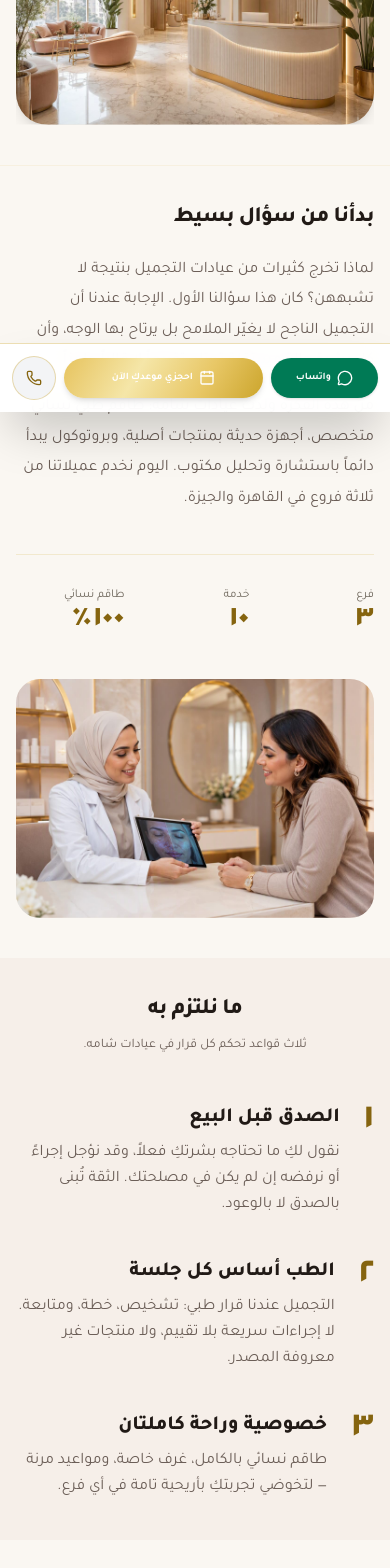
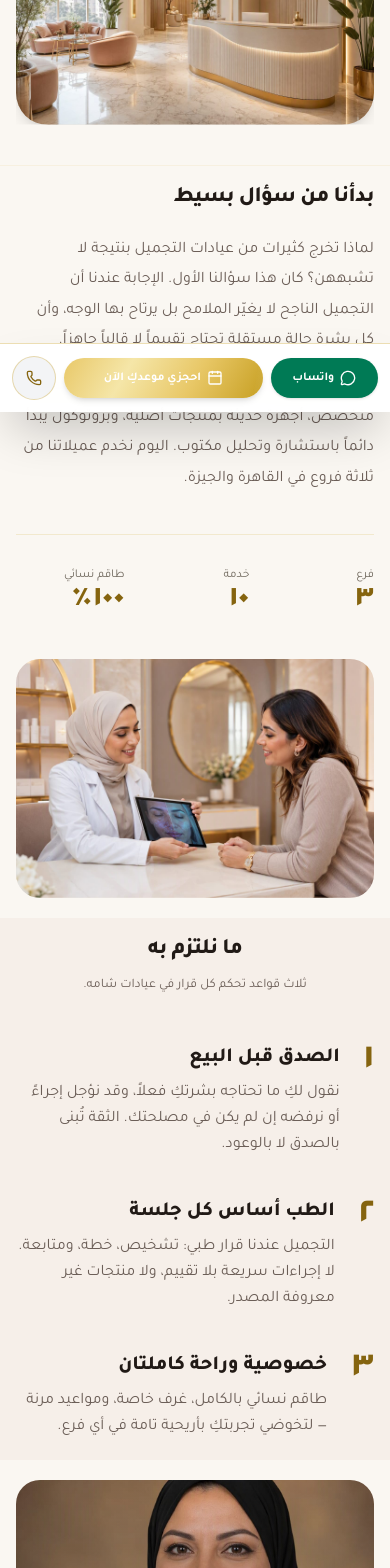
Before and after one commit to AbdelrahmenSalama256/ShamahClinic, a Next.js app: page /about in a window 390 px wide. Shown: the part 432-2000 px from the top of the page. Built offline with nearby package versions, Linux system fonts and the light colour scheme.

Commit message:
Refactor spacing in various components for improved layout consistency

```diff
--- a/src/app/globals.css
+++ b/src/app/globals.css
@@ -246,11 +246,10 @@ body {
    Applies to <button>, <a> with button-like classes
    ============================================ */
 
-/* كل الأزرار */
 button,
 a[class*="rounded-full"]:has(> svg, span),
 a[class*="items-center"]:has(> svg, span) {
-  font-size: 10px;
+  font-size: 12px;
   line-height: 1.4;
   transition: 0.3s all ease-in-out !important;
 }
--- a/src/components/home/HomeBody.tsx
+++ b/src/components/home/HomeBody.tsx
@@ -31,7 +31,7 @@ const Section: React.FC<{
   children: React.ReactNode;
   className?: string;
 }> = ({ id, children, className = "" }) => (
-  <section id={id} className={`py-10 lg:py-16 ${className}`}>
+  <section id={id} className={`py-5 lg:py-16 ${className}`}>
     <div className="max-w-7xl mx-auto px-4 sm:px-6 lg:px-8">{children}</div>
   </section>
 );
--- a/src/components/pages/AboutClient.tsx
+++ b/src/components/pages/AboutClient.tsx
@@ -54,7 +54,7 @@ export const AboutClient: React.FC = () => {
       />
 
       {/* Story — asymmetric editorial split */}
-      <section className="py-10 lg:py-16 bg-[var(--bg-primary)]">
+      <section className="py-5 lg:py-16 bg-[var(--bg-primary)]">
         <div className="max-w-7xl mx-auto px-4 sm:px-6 lg:px-8 grid lg:grid-cols-12 gap-10 lg:gap-16 items-center">
           <div className="lg:col-span-6">
             <SectionHeading
@@ -106,7 +106,7 @@ export const AboutClient: React.FC = () => {
       </section>
 
       {/* Values — numbered editorial list, not identical cards */}
-      <section className="py-10 lg:py-16 bg-[var(--bg-secondary)]/60">
+      <section className="py-5 lg:py-16 bg-[var(--bg-secondary)]/60">
         <div className="max-w-4xl mx-auto px-4 sm:px-6">
           <SectionHeading
             align="center"
@@ -130,7 +130,7 @@ export const AboutClient: React.FC = () => {
       </section>
 
       {/* Teasers to team & branches */}
-      <section className="py-10 lg:py-16 bg-[var(--bg-primary)]">
+      <section className="py-5 lg:py-16 bg-[var(--bg-primary)]">
         <div className="max-w-7xl mx-auto px-4 sm:px-6 lg:px-8 grid md:grid-cols-2 gap-6">
           <Reveal className="relative rounded-3xl overflow-hidden min-h-[300px] group">
             <Photo slot={images.doctors.doctor1} ratio="landscape" className="!aspect-auto !absolute inset-0 !h-full" imgClassName="group-hover:scale-105 transition-transform duration-700 ease-[cubic-bezier(.22,1,.36,1)]" sizes="(max-width:768px) 100vw, 45vw" />
--- a/src/components/pages/JournalArticleClient.tsx
+++ b/src/components/pages/JournalArticleClient.tsx
@@ -116,7 +116,7 @@ export const JournalArticleClient: React.FC<{ article: Article }> = ({
         ]}
       />
 
-      <article className="py-10 lg:py-16">
+      <article className="py-5 lg:py-16">
         <div className="max-w-7xl mx-auto px-4 sm:px-6 lg:px-8">
           <div className="grid lg:grid-cols-[minmax(0,1fr)_280px] gap-10 lg:gap-14">
             {/* ══════════════ MAIN CONTENT ══════════════ */}
--- a/src/components/pages/JournalClient.tsx
+++ b/src/components/pages/JournalClient.tsx
@@ -26,7 +26,7 @@ export const JournalClient: React.FC = () => {
         photo={images.journal.routine}
       />
 
-      <section className="py-10 lg:py-16">
+      <section className="py-5 lg:py-16">
         <div className="max-w-7xl mx-auto px-4 sm:px-6 lg:px-8">
           <h2 className="sr-only">{t("أحدث المقالات", "Latest articles")}</h2>
           <div className="grid grid-cols-2 lg:grid-cols-3 gap-3 sm:gap-6 lg:gap-8">
--- a/src/components/ui/CtaBand.tsx
+++ b/src/components/ui/CtaBand.tsx
@@ -63,7 +63,7 @@ export const CtaBand: React.FC<CtaBandProps> = ({
           {/* Content side */}
           <div
             className={`flex flex-col justify-center px-6 sm:px-10 lg:px-14 ${
-              compact ? "py-10 lg:py-12" : "py-12 lg:py-16"
+              compact ? "py-5 lg:py-12" : "py-12 lg:py-16"
             }`}
           >
             <Reveal>
--- a/src/lib/site.ts
+++ b/src/lib/site.ts
@@ -26,25 +26,25 @@ const featuredServices: NavChild[] = treatmentsData
 /** Primary navigation, in display order. "الرئيسية" is first. */
 export const primaryNav: NavItem[] = [
   { href: "/", label: { ar: "الرئيسية", en: "Home" } },
+  { href: "/about", label: { ar: "من نحن", en: "About" } },
   {
     href: "/services",
     label: { ar: "الخدمات", en: "Services" },
     children: featuredServices,
   },
+  { href: "/results", label: { ar: "النتائج", en: "Results" } },
   { href: "/doctors", label: { ar: "الأطباء", en: "Doctors" } },
-  { href: "/results", label: { ar: "النتائج", en: "Results" } },
   { href: "/offers", label: { ar: "العروض", en: "Offers" } },
   { href: "/branches", label: { ar: "الفروع", en: "Branches" } },
-  { href: "/blogs", label: { ar: "المقالات", en: "Journal" } },
-  { href: "/about", label: { ar: "من نحن", en: "About" } },
+  { href: "/blogs", label: { ar: "المقالات", en: "Blogs" } },
   { href: "/contact", label: { ar: "تواصلي", en: "Contact" } },
 ];
 
 /** Secondary links surfaced in the footer. */
 export const footerNav: NavItem[] = [
-  { href: "/faq", label: { ar: "الأسئلة الشائعة", en: "FAQ" } },
-  { href: "/privacy", label: { ar: "سياسة الخصوصية", en: "Privacy Policy" } },
-  { href: "/contact", label: { ar: "حجز موعد", en: "Book Appointment" } },
+  // { href: "/faq", label: { ar: "الأسئلة الشائعة", en: "FAQ" } },
+  // { href: "/privacy", label: { ar: "سياسة الخصوصية", en: "Privacy Policy" } },
+  // { href: "/contact", label: { ar: "حجز موعد", en: "Book Appointment" } },
 ];
 
 export const socialLinks = [
```
